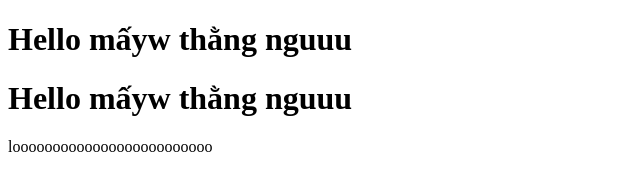
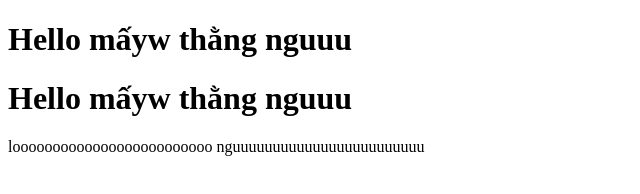
Before and after one commit to Langvui/Nhommaythangnguu, a plain HTML site: page index.html in a window 1280 px wide. Shown: the whole page, without its empty margins (0-640 px from the left). Drawn offline with Linux system fonts and the light colour scheme.

Commit message:
Update index.html

```diff
--- a/index.html
+++ b/index.html
@@ -10,5 +10,6 @@
     <h1>Hello mấyw thằng nguuu</h1>
     <h1>Hello mấyw thằng nguuu</h1>
     looooooooooooooooooooooooo
+    nguuuuuuuuuuuuuuuuuuuuuuuu
   </body>
 </html>
```
